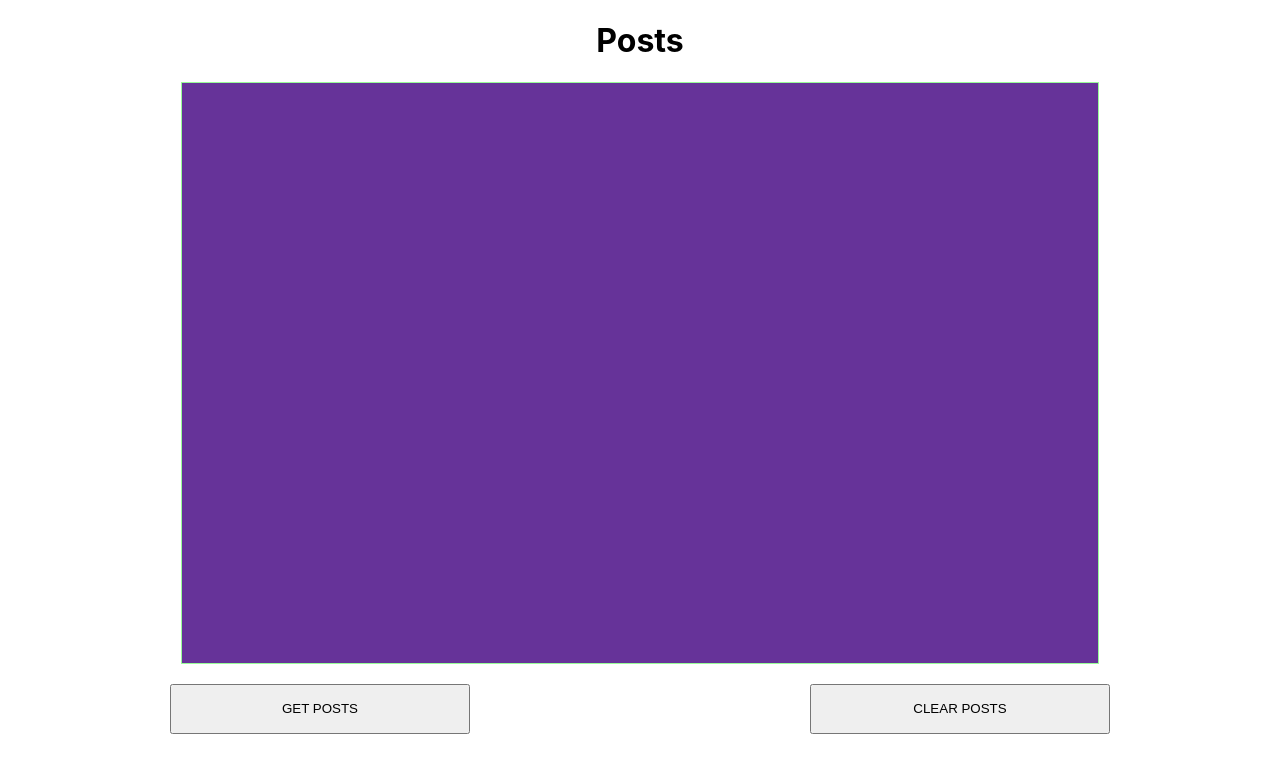
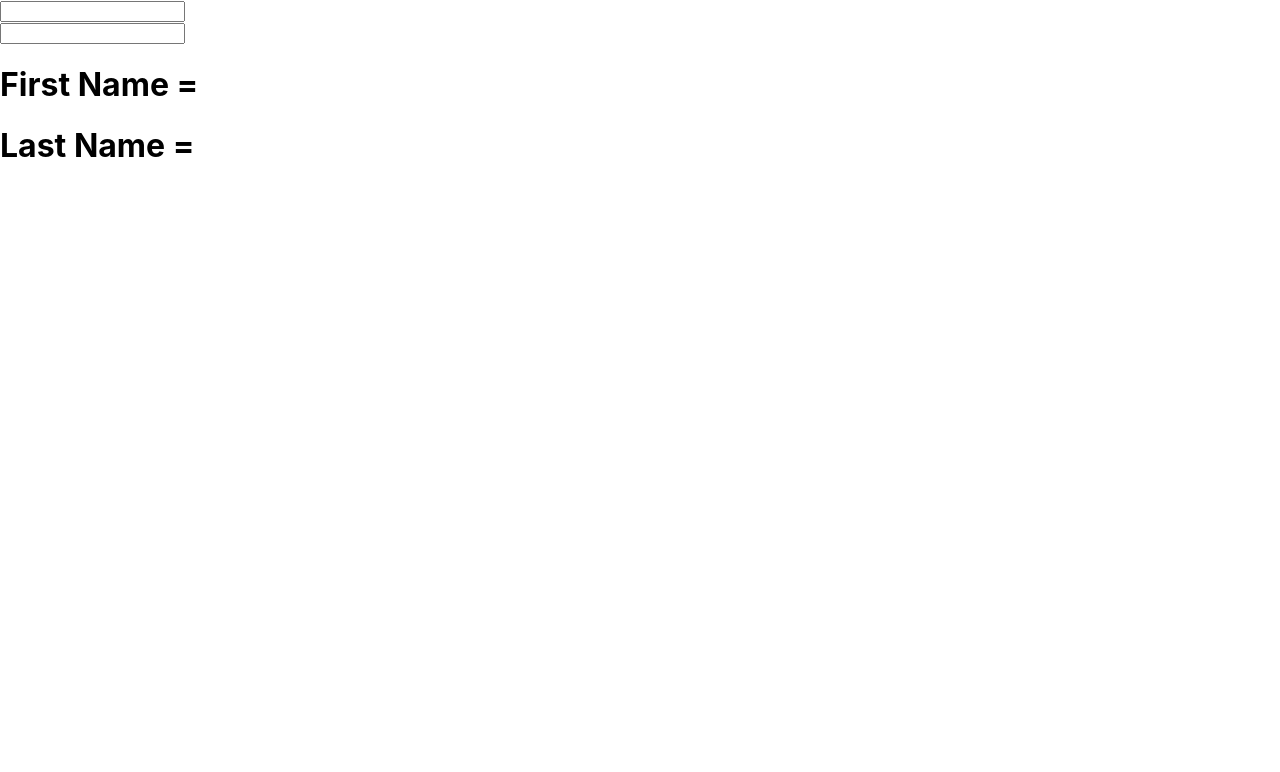
Before and after one commit to AhmedAli125/practice-hooks, a React (Create React App) app: page / in a window 1280 px wide. Shown: the top 772 px of the page. Built offline with nearby package versions, Linux system fonts and the light colour scheme.

Commit message:
Practiced useState hook with Object

```diff
--- a/src/App.js
+++ b/src/App.js
@@ -1,10 +1,13 @@
 import React from 'react';
 import GetPosts from './components/HttpComponent/GetPosts';
+import UseStateForm from './components/hooksComponents/UseStateForm';
+import './App.css'
 
 function App() {
   return (
     <div>
-      <GetPosts />
+      {/* <GetPosts /> */}
+    <UseStateForm />
     </div>
   );
 }
--- /dev/null
+++ b/src/components/hooksComponents/UseStateForm.js
@@ -0,0 +1,30 @@
+import React, {useState} from 'react'
+
+const UseStateForm = () => {
+
+    const [ person, setPerson ] = useState({firstName: '', lastName:''});
+
+    return (
+        <div>
+            <form>
+                <div>
+                    <input type='text'
+                        value={person.firstName}
+                        onChange={e => setPerson({...person, firstName:e.target.value})}
+                    />
+                </div>
+                <div>
+                    <input type='text'
+                        value={person.lastName}
+                        onChange={e => setPerson({...person , lastName:e.target.value})}
+                    />
+                </div>
+            </form>
+
+            <h1>First Name = {person.firstName}</h1>
+            <h1>Last Name = {person.lastName}</h1>
+        </div>
+    )
+}
+
+export default UseStateForm
```
